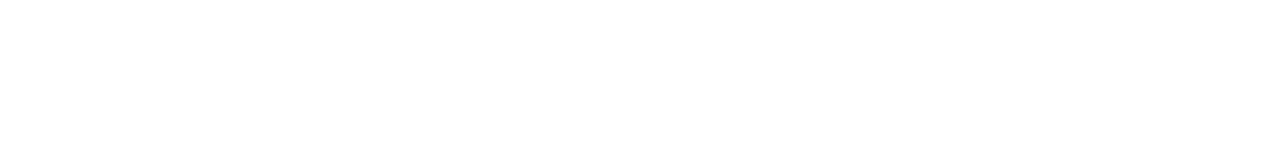
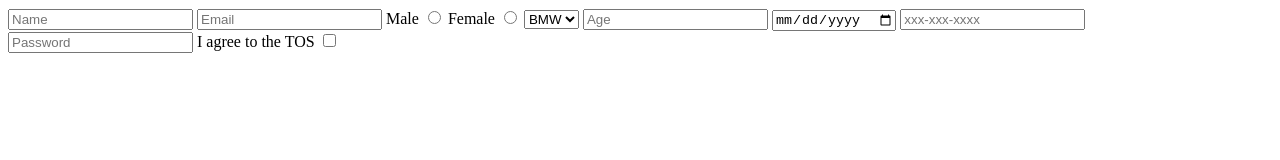
Before and after one commit to acciojob/signup-form-car-mrohacker, a website: page main.html in a window 1280 px wide. Drawn offline with Linux system fonts and the light colour scheme.

Commit message:
created a submission

```diff
--- a/main.html
+++ b/main.html
@@ -8,6 +8,27 @@
 
 <body>
 	<!-- the entire body must be written by student -->
+	<form methord="post">
+		<input id="name" type="Text" placeholder="Name"required>
+		<input id="email" type="Email" placeholder="Email"required>
+		<lable for="gender_m">Male</lable>
+		<input id="gender_m" type="radio" required>
+		<lable for="gender_f">Female</lable>
+		<input id="gender_f" type="radio"required>
+		<select placeholder="--Please choose an option--">
+			<option>BMW</option>
+			<option>AUDI</option>
+			<option>ByD</option>
+		</select>
+		<input id="age" type="Number" placeholder="Age"required>
+		<input id="dob" type="Date" required>
+		<input id="tel" type="Tel" placeholder="xxx-xxx-xxxx">
+		<input id="password" type="Password" placeholder="Password" required>
+		<lable for="tos">I agree to the TOS</lable>
+		<input id="tos" type="checkbox">
+
+
+	</form>
     <script type="text/javascript" src="./script.js">
 </script>
 
```
